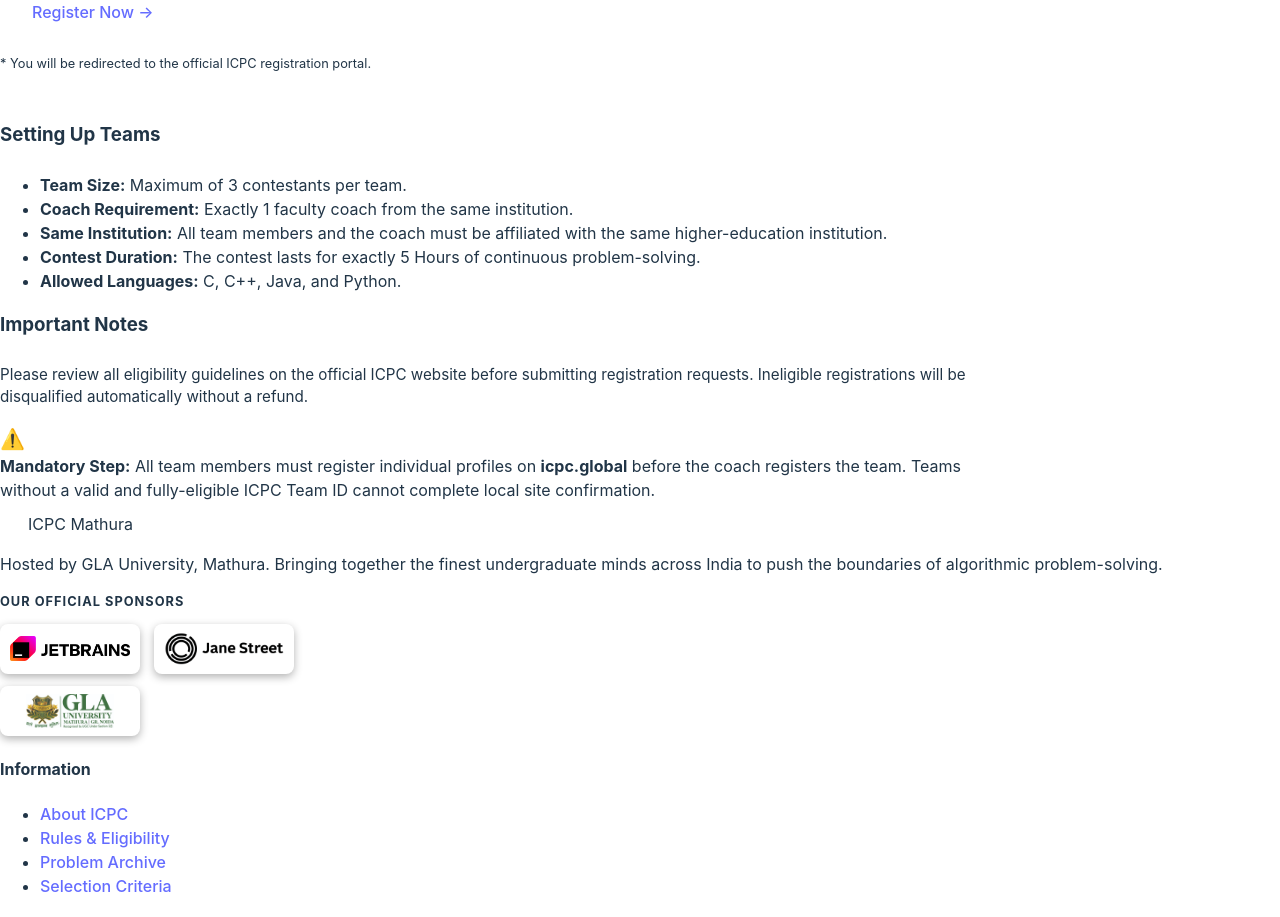
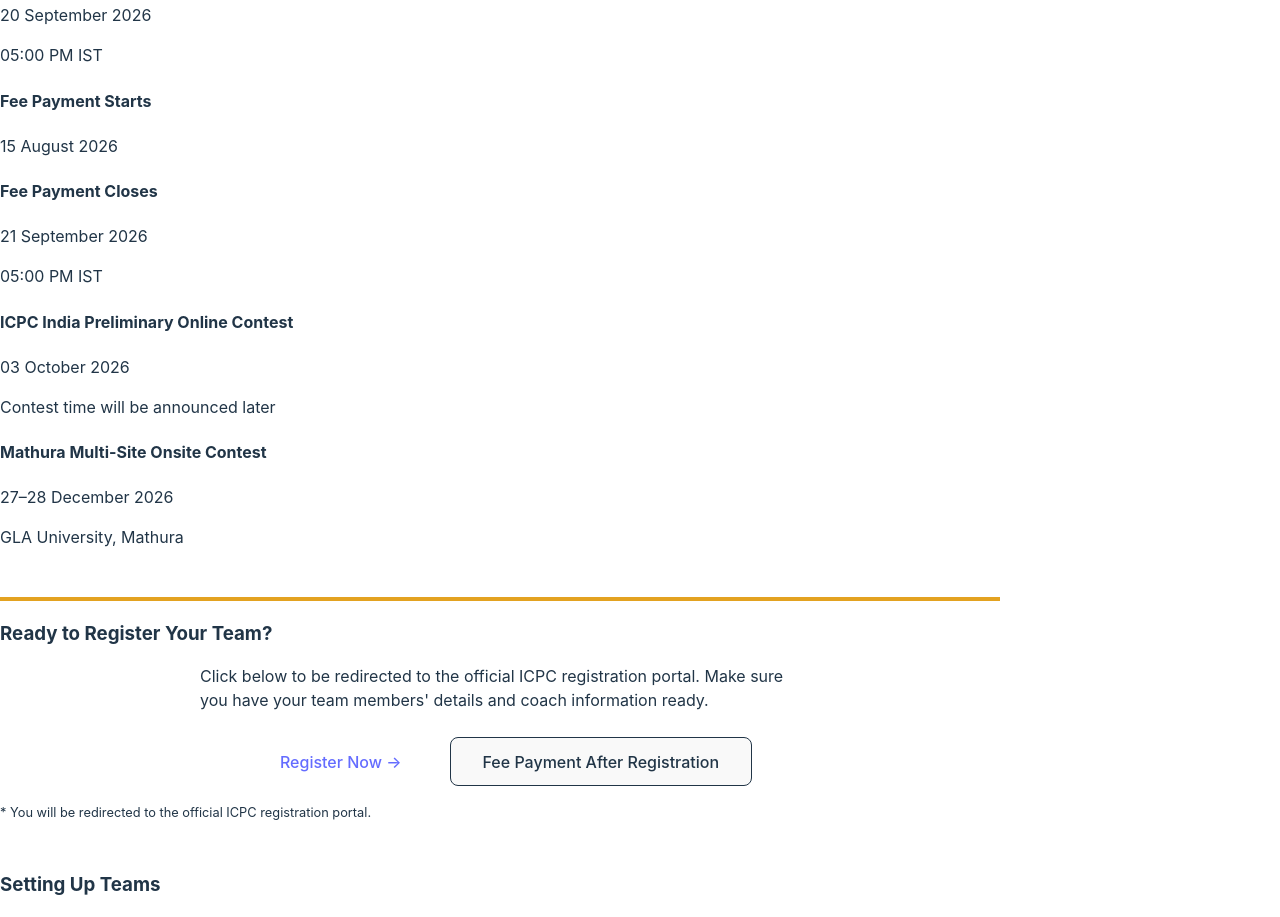
Before and after one commit to amaneixxy/mathure_icpc, a React (Vite) app: page /registration in a window 1280 px wide. Shown: the part 1880-2797 px from the top of the page. Built offline with nearby package versions, Linux system fonts and the light colour scheme; the HTML template or start-up script is replaced by a standard one.

Commit message:
some fixes

```diff
--- a/src/App.jsx
+++ b/src/App.jsx
@@ -19,7 +19,6 @@
 // New Pages
 import About from './pages/About';
 import RulesEligibility from './pages/RulesEligibility';
-import ProblemArchive from './pages/ProblemArchive';
 import Sponsors from './pages/Sponsors';
 
 export default function App() {
@@ -35,7 +34,6 @@
             <Route path="/dates" element={<ImportantDates />} />
             <Route path="/registration" element={<Registration />} />
             <Route path="/rules" element={<RulesEligibility />} />
-            <Route path="/archive" element={<ProblemArchive />} />
             <Route path="/selection" element={<SelectionCriteria />} />
             <Route path="/onsite-teams" element={<OnsiteTeams />} />
             <Route path="/schedule" element={<ProgramSchedule />} />
--- a/src/components/Footer.jsx
+++ b/src/components/Footer.jsx
@@ -125,7 +125,6 @@
             <ul className="footer-links-list">
               <li><Link to="/about">About ICPC</Link></li>
               <li><Link to="/rules">Rules & Eligibility</Link></li>
-              <li><Link to="/archive">Problem Archive</Link></li>
               <li><Link to="/selection">Selection Criteria</Link></li>
             </ul>
           </div>
--- a/src/components/Navbar.jsx
+++ b/src/components/Navbar.jsx
@@ -20,7 +20,6 @@
     { label: 'Important Dates', path: '/dates' },
     { label: 'Registration', path: '/registration' },
     { label: 'Rules & Eligibility', path: '/rules' },
-    { label: 'Problem Archive', path: '/archive' },
   ];
 
   // Secondary links grouped under "Contest Info ▾" dropdown on desktop
--- a/src/pages/Home.jsx
+++ b/src/pages/Home.jsx
@@ -288,11 +288,11 @@
               <p style={{ fontSize: '0.8rem', color: 'var(--muted-text)' }}>ICPC training grounds & mock rounds.</p>
             </a>
 
-            <Link to="/archive" className="card-plain" style={{ padding: '1.5rem', textAlign: 'center', borderTop: '3px solid var(--accent-hover)' }}>
+            <div className="card-plain" style={{ padding: '1.5rem', textAlign: 'center', borderTop: '3px solid var(--accent-hover)', opacity: 0.7 }}>
               <div style={{ fontSize: '1.75rem', marginBottom: '0.5rem' }}>📁</div>
               <h3 style={{ fontSize: '1.05rem', color: 'var(--primary-navy)', marginBottom: '0.5rem' }}>Previous Problem Sets</h3>
-              <p style={{ fontSize: '0.8rem', color: 'var(--muted-text)' }}>Download past contest PDF archives.</p>
-            </Link>
+              <p style={{ fontSize: '0.8rem', color: 'var(--muted-text)' }}>Available on request only. Check back later for the archive page.</p>
+            </div>
 
             {/* Row 2 */}
             <Link to="/gallery" className="card-plain" style={{ padding: '1.5rem', textAlign: 'center', borderTop: '3px solid var(--accent-hover)' }}>
--- a/src/pages/ImportantDates.jsx
+++ b/src/pages/ImportantDates.jsx
@@ -1,21 +1,33 @@
 export default function ImportantDates() {
   const events = [
     {
-      date: "1st August 2026",
-      title: "Registration Opens",
-      description: "Teams register on ICPC Global and then local confirmation opens.",
+      date: "06 August 2026",
+      title: "Registration Starts",
+      description: "Teams register on ICPC Global and begin the ICPC Mathura site confirmation process.",
       completed: false,
     },
     {
-      date: "To be Announced",
-      title: "Preliminary Online Contest",
-      description: "Hosted online; top teams qualify for the onsite round at GLA University, Mathura.",
+      date: "20 September 2026",
+      title: "Registration Closes",
+      description: "Final deadline to register your team for ICPC Mathura 2026.",
       completed: false,
     },
     {
-      date: "To be Announced",
-      title: "Final Team Selection",
-      description: "List of teams selected for the GLA University, Mathura onsite round published.",
+      date: "15 August 2026",
+      title: "Fee Payment Starts",
+      description: "Confirmed teams may begin submitting payment for ICPC Mathura 2026.",
+      completed: false,
+    },
+    {
+      date: "21 September 2026",
+      title: "Fee Payment Closes",
+      description: "Last date for confirmed ICPC Mathura teams to complete payment.",
+      completed: false,
+    },
+    {
+      date: "03 October 2026",
+      title: "Preliminary Online Contest",
+      description: "Hosted online; top teams qualify for the onsite round at GLA University, Mathura.",
       completed: false,
     },
     {
--- a/src/pages/Registration.jsx
+++ b/src/pages/Registration.jsx
@@ -57,7 +57,32 @@
             </div>
           </div>
 
-          {/* 3. Registration Form / Link Card */}
+          {/* 3. Registration Schedule Summary */}
+          <div style={{ marginTop: '3rem' }}>
+            <h2 className="section-title" style={{ display: 'block', textAlign: 'center', marginBottom: '2rem' }}>
+              ICPC Mathura 2026 Schedule
+            </h2>
+            <div className="important-dates-grid">
+              {[
+                { label: 'Registration Starts', date: '06 August 2026', subtext: '', color: 'blue' },
+                { label: 'Registration Closes', date: '20 September 2026', subtext: '05:00 PM IST', color: 'blue' },
+                { label: 'Fee Payment Starts', date: '15 August 2026', subtext: '', color: 'yellow' },
+                { label: 'Fee Payment Closes', date: '21 September 2026', subtext: '05:00 PM IST', color: 'yellow' },
+                { label: 'ICPC India Preliminary Online Contest', date: '03 October 2026', subtext: 'Contest time will be announced later', color: 'red' },
+                { label: 'Mathura Multi-Site Onsite Contest', date: '27–28 December 2026', subtext: 'GLA University, Mathura', color: 'red' },
+              ].map((item) => (
+                <div key={item.label} className={`important-dates-card ${item.color}`}>
+                  <div>
+                    <h4>{item.label}</h4>
+                    <div className="important-dates-date">{item.date}</div>
+                    {item.subtext && <p className="important-dates-desc">{item.subtext}</p>}
+                  </div>
+                </div>
+              ))}
+            </div>
+          </div>
+
+          {/* 4. Registration Form / Link Card */}
           <div style={{ margin: '3rem 0' }}>
             {REGISTRATION_OPEN ? (
               <div className="card-plain text-center" style={{ borderTop: '4px solid #e3a220ff' }}>
@@ -65,6 +90,7 @@
                 <p className="text-muted" style={{ marginBottom: '1.5rem', maxWidth: '600px', marginInline: 'auto' }}>
                   Click below to be redirected to the official ICPC registration portal. Make sure you have your team members' details and coach information ready.
                 </p>
+                <div style={{ display: 'flex', gap: '1rem', justifyContent: 'center', alignItems: 'center', flexWrap: 'wrap' }}>
                   <a
                     href="https://icpc.global/regionals/finder/mathuraprelim-2027"
                     target="_blank"
@@ -74,6 +100,21 @@
                   >
                     Register Now &rarr;
                   </a>
+                  <button
+                    type="button"
+                    onClick={() => alert('Fee payment starts from 15 August 2026')}
+                    className="btn btn-secondary"
+                    style={{
+                      display: 'inline-flex',
+                      padding: '0.85rem 2rem',
+                      borderColor: 'var(--primary-navy)',
+                      color: 'var(--primary-navy)',
+                      cursor: 'pointer'
+                    }}
+                  >
+                    Fee Payment After Registration
+                  </button>
+                </div>
                 <p className="text-muted" style={{ fontSize: '0.8rem', marginTop: '1rem' }}>
                   * You will be redirected to the official ICPC registration portal.
                 </p>
--- a/src/styles/global.css
+++ b/src/styles/global.css
@@ -480,6 +480,18 @@
   box-shadow: 0 4px 12px rgba(255, 181, 102, 0.3);
 }
 
+.btn-secondary {
+  background-color: transparent;
+  color: var(--accent);
+  border-color: var(--accent);
+}
+
+.btn-secondary:hover {
+  background-color: rgba(255, 181, 102, 0.12);
+  transform: translateY(-2px);
+  box-shadow: 0 4px 12px rgba(255, 181, 102, 0.2);
+}
+
 .btn-outline-white {
   background-color: transparent;
   color: #ffffff;
@@ -769,6 +781,75 @@
   transform: translateY(-2px);
 }
 
+.important-dates-grid {
+  display: grid;
+  grid-template-columns: repeat(3, minmax(220px, 1fr));
+  gap: 1.5rem;
+}
+
+@media (max-width: 1024px) {
+  .important-dates-grid {
+    grid-template-columns: repeat(2, minmax(220px, 1fr));
+  }
+}
+
+@media (max-width: 720px) {
+  .important-dates-grid {
+    grid-template-columns: 1fr;
+  }
+}
+
+.important-dates-card {
+  background-color: var(--card-bg);
+  border-radius: 1.5rem;
+  padding: 1.75rem;
+  min-height: 190px;
+  box-shadow: var(--shadow-md);
+  border-left: 6px solid var(--accent);
+  display: flex;
+  flex-direction: column;
+  justify-content: space-between;
+  transition: var(--transition-normal);
+}
+
+.important-dates-card:hover {
+  box-shadow: var(--shadow-lg);
+  transform: translateY(-3px);
+}
+
+.important-dates-card.blue {
+  border-left-color: var(--primary-navy);
+}
+
+.important-dates-card.yellow {
+  border-left-color: var(--accent);
+}
+
+.important-dates-card.red {
+  border-left-color: var(--secondary-accent);
+}
+
+.important-dates-card h4 {
+  margin: 0 0 0.85rem;
+  font-size: 0.95rem;
+  letter-spacing: 0.08em;
+  text-transform: uppercase;
+  color: var(--muted-text);
+}
+
+.important-dates-date {
+  font-size: 1.35rem;
+  font-weight: 700;
+  margin-bottom: 0.85rem;
+  color: var(--primary-navy);
+}
+
+.important-dates-desc {
+  margin: 0;
+  color: var(--text-muted);
+  line-height: 1.75;
+}
+
 /* WEBSITES SECTION */
 .website-card {
   border-left: 4px solid var(--accent);
```
Lines whose indentation alone changed are shown as unchanged.
